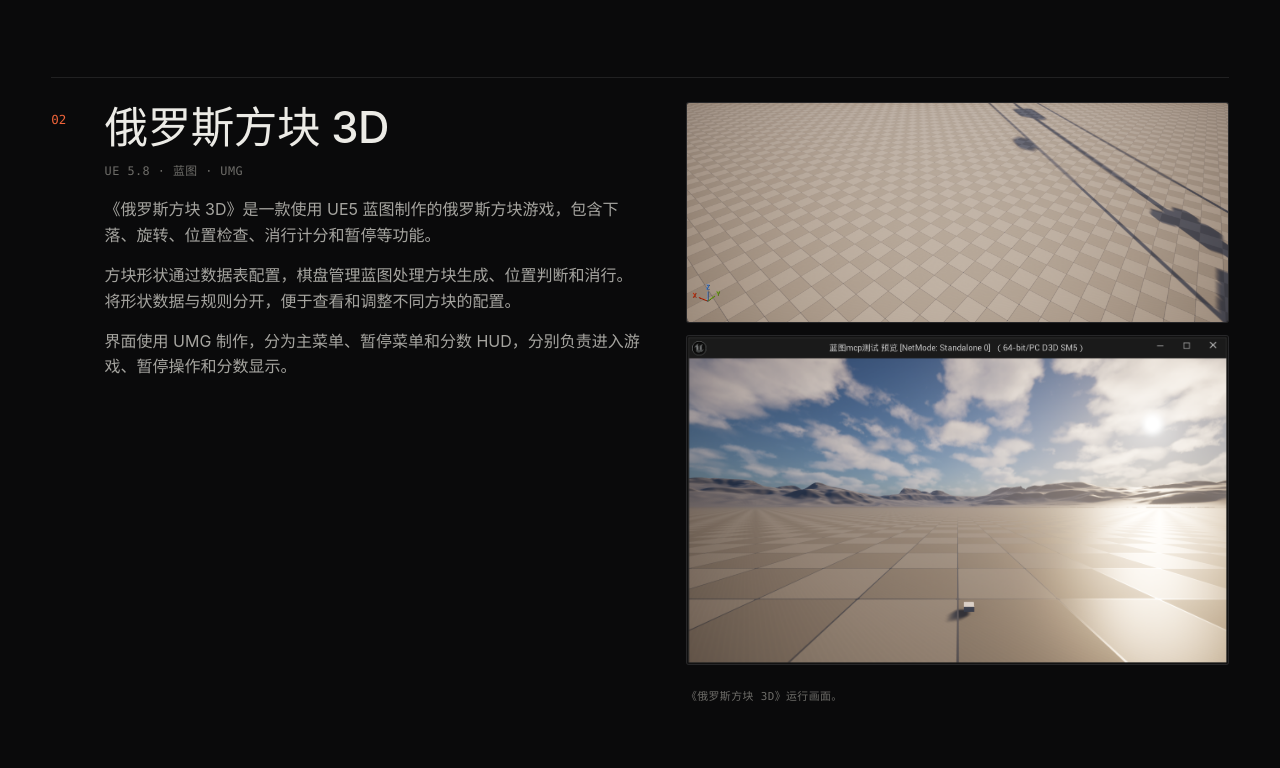
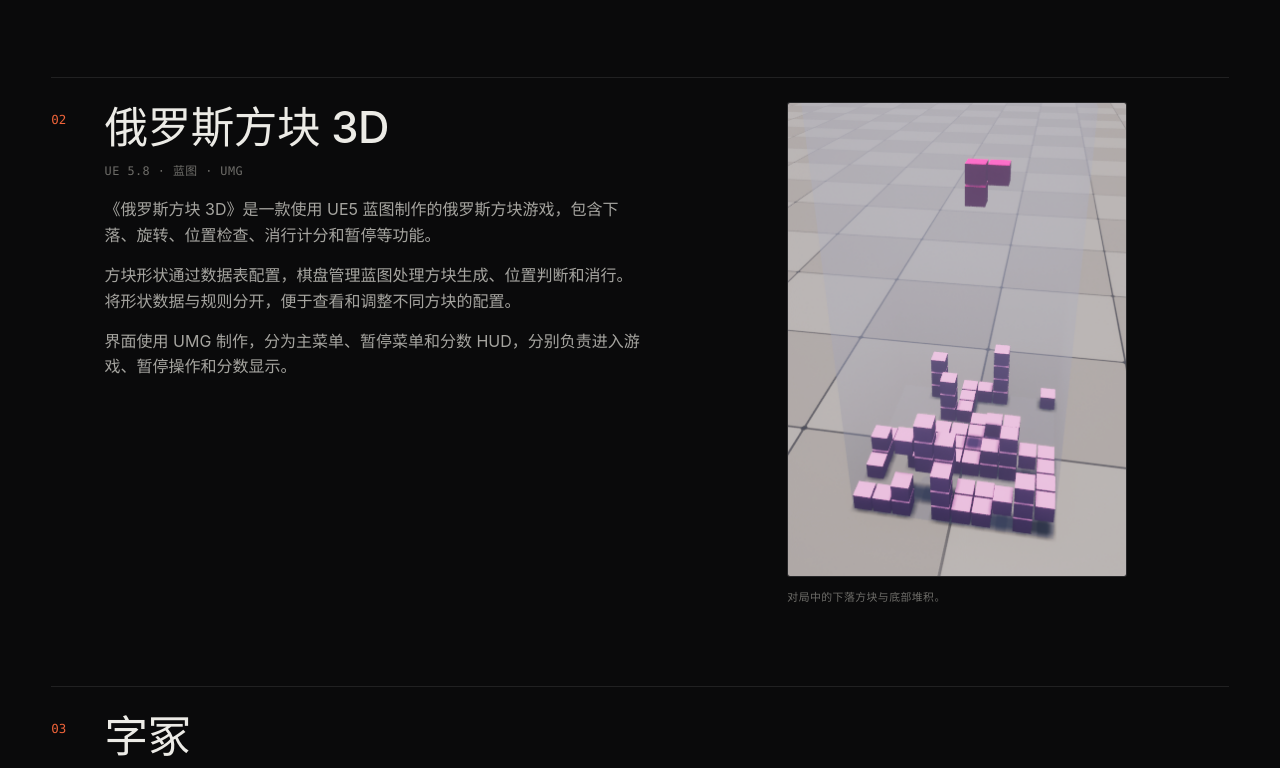
Before and after one commit to wcy1213812138/portfolio, a plain HTML site: page index.html in a window 1280 px wide. Shown: the part 2343-3111 px from the top of the page. Drawn offline with Linux system fonts and the light colour scheme.

Commit message:
Replace Tetris scene images with cropped gameplay screenshot

```diff
--- a/index.html
+++ b/index.html
@@ -98,10 +98,9 @@
                 界面使用 UMG 制作，分为主菜单、暂停菜单和分数 HUD，分别负责进入游戏、暂停操作和分数显示。
               </p>
             </div>
-            <div class="shots">
-              <a class="shot" href="assets/tetris-1.png"><img src="assets/tetris-1.png" alt="俄罗斯方块 3D 对局画面" loading="lazy"></a>
-              <a class="shot" href="assets/tetris-2.png"><img src="assets/tetris-2.png" alt="俄罗斯方块 3D 运行截图" loading="lazy"></a>
-              <p class="shot-cap">《俄罗斯方块 3D》运行画面。</p>
+            <div class="shots tetris-shots">
+              <a class="shot" href="assets/tetris-gameplay.png"><img src="assets/tetris-gameplay.png" width="340" height="475" alt="俄罗斯方块 3D 对局中的下落方块与底部堆积" loading="lazy"></a>
+              <p class="shot-cap">对局中的下落方块与底部堆积。</p>
             </div>
           </div>
         </article>
@@ -148,7 +147,7 @@
 
   <footer class="container">
     <span>吴辰宇 · 中国传媒大学 数字媒体技术 2024–2028</span>
-    <span>v6 · 2026-11-19</span>
+    <span>v7 · 2026-11-19</span>
   </footer>
 
 </main>
--- a/styles.css
+++ b/styles.css
@@ -225,3 +225,9 @@ footer span{font-family:var(--mono);font-size:.7rem;color:var(--fg-3)}
   .contact-links{padding-top:3mm}
   footer{padding-top:5mm;padding-bottom:0}
 }
+/* Tetris gameplay */
+.work-card .tetris-shots{grid-template-columns:minmax(0,340px);justify-content:center;margin-top:0}
+.tetris-shots .shot img{width:100%;height:auto;object-fit:contain}
+.tetris-shots .shot:hover img{transform:none}
+.tetris-shots .shot-cap{margin:0}
+@media print{.work-card .tetris-shots{grid-template-columns:72mm;margin-top:5mm}.work-card .tetris-shots .shot img{max-height:101mm}}
```
Also changed, not shown: assets/tetris-gameplay.png (added), 1 other file.
